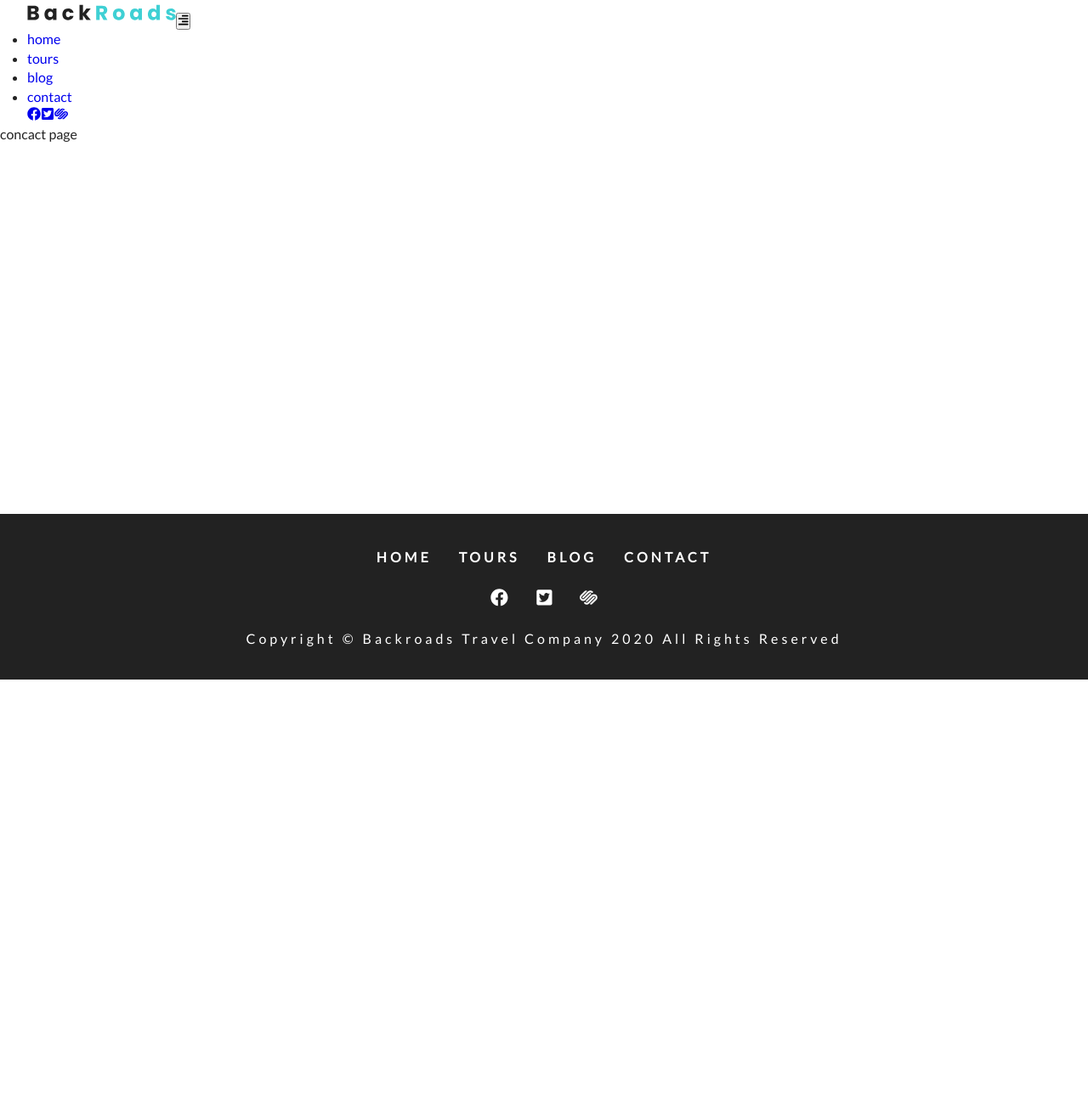
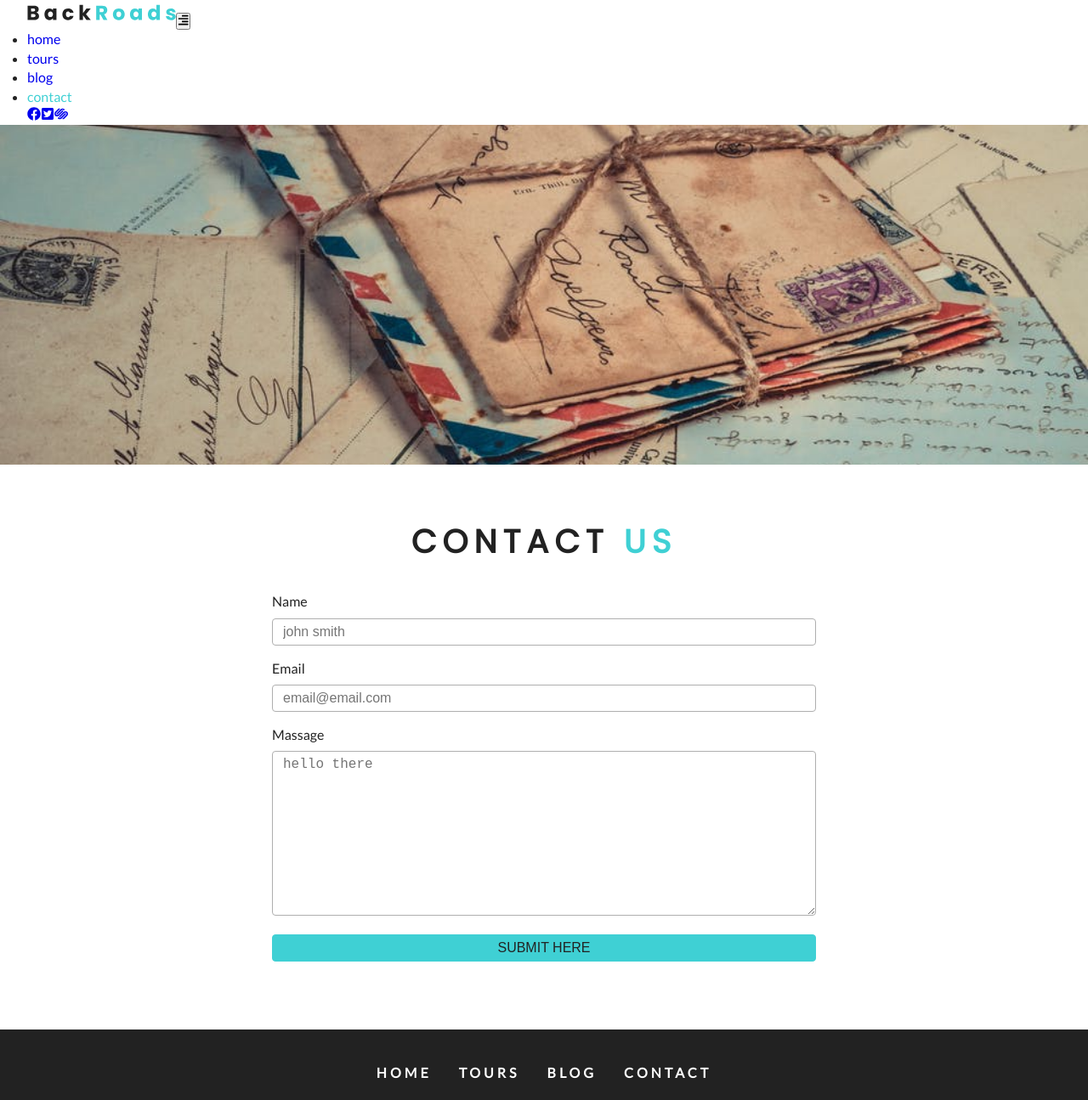
Before and after one commit to VladimirTereshchuk/gatsby-travel-guide, a Gatsby site: page /contact in a window 1280 px wide. Shown: the top 1295 px of the page at 85% size. Before the commit the page ends 800 px from the top, so only its background shows below. Built offline with nearby package versions, Linux system fonts and the light colour scheme; Gatsby itself is replaced by a stand-in of ours.

Commit message:
second commit

```diff
--- a/gatsby-config.js
+++ b/gatsby-config.js
@@ -4,7 +4,38 @@
  * See: https://www.gatsbyjs.org/docs/gatsby-config/
  */
 
+require("dotenv").config({
+  path: `.env.${process.env.NODE_ENV}`,
+})
+
 module.exports = {
-  /* Your site config here */
-  plugins: [`gatsby-plugin-styled-components`],
+  siteMetadata: {
+    title: "HitTheRoad",
+    description:
+      "Explore awesome worldwide tour and discover what makes each of them unique. Forget you daily routine and say yes to adventure",
+    authour: "Vladimir Tereshchuk",
+    data: { name: "vofca", age: 45 },
+  },
+
+  plugins: [
+    {
+      resolve: `gatsby-source-filesystem`,
+      options: {
+        name: `images`,
+        path: `${__dirname}/src/images/`,
+      },
+    },
+    {
+      resolve: `gatsby-source-contentful`,
+      options: {
+        spaceId: process.env.CONTENTFUL_SPACE_ID,
+        // Learn about environment variables: https://gatsby.dev/env-vars
+        accessToken: process.env.CONTENTFUL_ACCESS_TOKEN,
+      },
+    },
+    `gatsby-plugin-styled-components`,
+    `gatsby-transformer-sharp`,
+    `gatsby-plugin-sharp`,
+    `gatsby-plugin-transition-link`,
+  ],
 }
--- /dev/null
+++ b/src/components/Contact/Contact.js
@@ -0,0 +1,55 @@
+import React from "react"
+import Title from "../Title"
+import styles from "../../css/contact.module.css"
+const Contact = () => {
+  return (
+    <section className={styles.contact}>
+      <Title title="contact" subtitle="us" />
+      <div className={styles.center}>
+        <form className={styles.form}>
+          <div>
+            <label htmlFor="name">name</label>
+            <input
+              type="text"
+              name="name"
+              id="name"
+              className={styles.formControl}
+              placeholder="john smith"
+            />
+          </div>
+          <div>
+            <label htmlFor="email">email</label>
+
+            <input
+              type="email"
+              name="email"
+              id="email"
+              className={styles.formControl}
+              placeholder="email@email.com"
+            />
+          </div>
+          <div>
+            <label htmlFor="massage">massage</label>
+
+            <textarea
+              name="message"
+              id="message"
+              rows="10"
+              className={styles.formControl}
+              placeholder="hello there"
+            />
+          </div>
+          <div>
+            <input
+              type="submit"
+              value="submit here"
+              className={styles.submit}
+            />
+          </div>
+        </form>
+      </div>
+    </section>
+  )
+}
+
+export default Contact
--- a/src/components/Footer.js
+++ b/src/components/Footer.js
@@ -2,7 +2,7 @@ import React from "react"
 import styles from "../css/footer.module.css"
 import links from "../constants/links"
 import socialIcons from "../constants/social-icons"
-import { Link } from "gatsby"
+import AniLink from "gatsby-plugin-transition-link/AniLink"
 
 const Footer = () => {
   return (
@@ -10,9 +10,9 @@ const Footer = () => {
       <div className={styles.links}>
         {links.map((item, index) => {
           return (
-            <Link key={index} to={item.path}>
+            <AniLink fade key={index} to={item.path}>
               {item.text}
-            </Link>
+            </AniLink>
           )
         })}
       </div>
--- a/src/components/Navbar.js
+++ b/src/components/Navbar.js
@@ -4,7 +4,8 @@ import { FaAlignRight } from "react-icons/fa"
 import links from "../constants/links"
 import socialIcons from "../constants/social-icons"
 import logo from "../images/logo.svg"
-import { Link } from "gatsby"
+import AniLink from "gatsby-plugin-transition-link/AniLink"
+// import { Link } from "gatsby"
 
 const Navbar = () => {
   const [isOpen, setNav] = useState(false)
@@ -30,7 +31,9 @@ const Navbar = () => {
           {links.map((item, index) => {
             return (
               <li key={index}>
-                <Link to={item.path}>{item.text} </Link>
+                <AniLink fade to={item.path} activeStyle={{ color: "#3fd0d4" }}>
+                  {item.text}{" "}
+                </AniLink>
               </li>
             )
           })}
--- /dev/null
+++ b/src/components/StyledHero.js
@@ -0,0 +1,25 @@
+import React from "react"
+import styled from "styled-components"
+import BackgroundImage from "gatsby-background-image"
+
+const StyledHero = ({ img, className, children, home }) => {
+  return (
+    <BackgroundImage className={className} fluid={img} home={home}>
+      {children}
+    </BackgroundImage>
+  )
+}
+
+export default styled(StyledHero)`
+  min-height: ${props => (props.home ? "calc(100vh - 62px)" : "50vh")};
+  background: ${props =>
+    props.home
+      ? "linear-gradient(rgba(63, 208, 212, 0.7), rgba(0, 0, 0, 0.7))"
+      : "none"};
+  background-position: center;
+  background-size: cover;
+  opacity: 1 !important;
+  display: flex;
+  justify-content: center;
+  align-items: center;
+`
--- a/src/components/layout.css
+++ b/src/components/layout.css
@@ -2,6 +2,7 @@
 
 :root {
   --primaryColor: #3fd0d4;
+  /* --primaryColor: #82dcdf; */
   --mainWhite: #fff;
   --offWhite: #f7f7f7;
   --mainBlack: #222;
--- a/src/css/navbar.module.css
+++ b/src/css/navbar.module.css
@@ -78,3 +78,6 @@
     transform: translateY(-5px);
   }
 }
+.active {
+  color: red;
+}
--- a/src/pages/contact.js
+++ b/src/pages/contact.js
@@ -1,7 +1,27 @@
 import React from "react"
 import Layout from "../components/Layout"
+import StyledHero from "../components/StyledHero"
+import { graphql } from "gatsby"
+import Contact from "../components/Contact/Contact"
 
-const contact = () => {
-  return <Layout>concact page</Layout>
+const contact = ({ data }) => {
+  return (
+    <Layout>
+      <StyledHero img={data.connectBcg.childImageSharp.fluid} />
+      <Contact />
+    </Layout>
+  )
 }
+
+export const query = graphql`
+  query {
+    connectBcg: file(relativePath: { eq: "connectBcg.jpeg" }) {
+      childImageSharp {
+        fluid(quality: 100, maxWidth: 4100) {
+          ...GatsbyImageSharpFluid_withWebp
+        }
+      }
+    }
+  }
+`
 export default contact
```
Also changed, not shown: package.json (+9 -0 lines), src/components/Home/About.js (+20 -2 lines), src/pages/404.js (+4 -3 lines), src/pages/blog.js (+16 -6 lines), src/pages/index.js (+19 -7 lines), src/pages/tours.js (+18 -1 lines), 1 other file.
